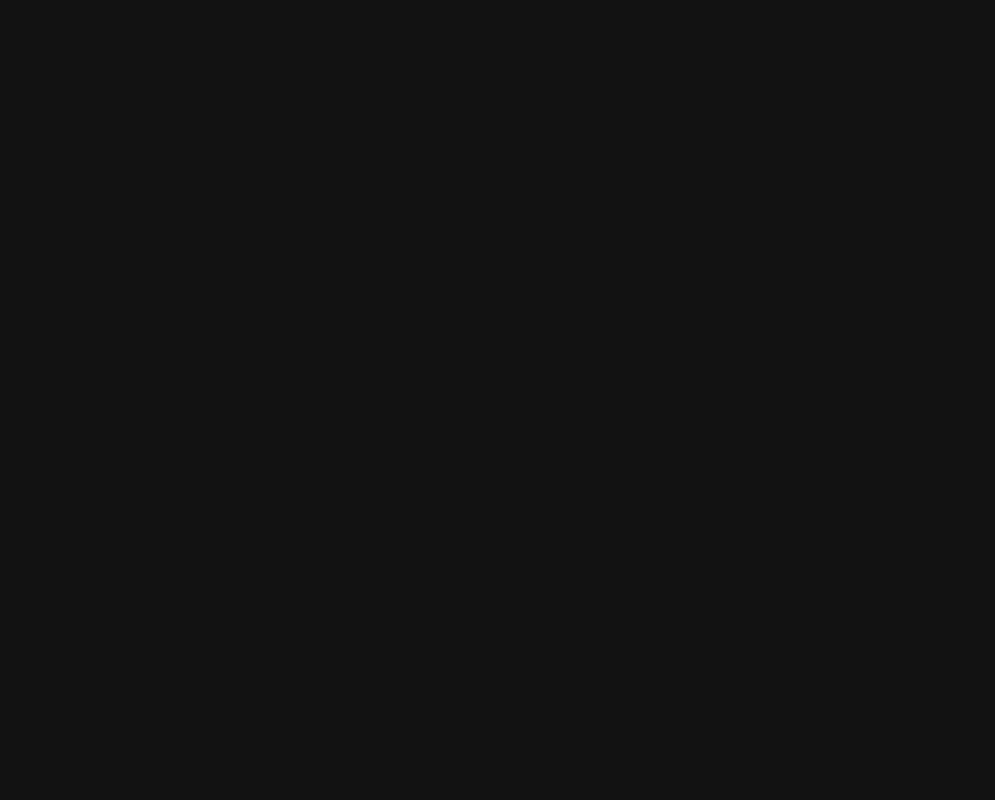
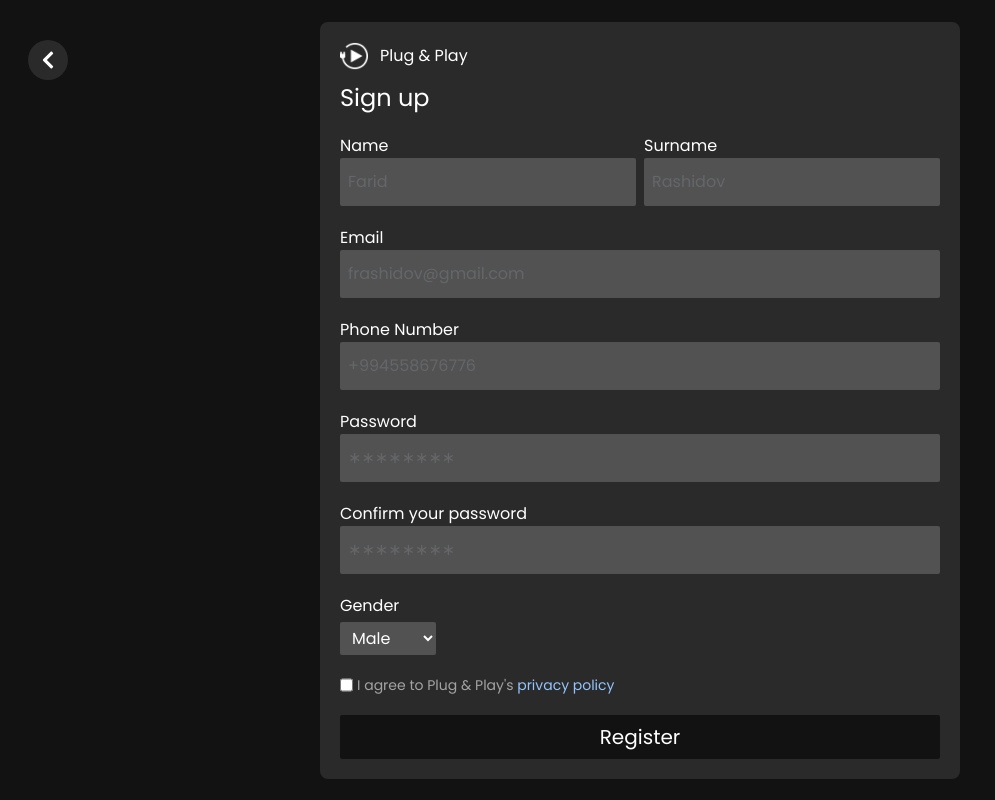
Before and after one commit to imrashidov/plug-and-play, a React (Vite) app: page /login/register in a window 1280 px wide. Before the commit this address had no page. Shown: the whole page, without its empty margins (0-995 px from the left). Built offline with nearby package versions, Linux system fonts and the light colour scheme.

Commit message:
Add: Register page and styles

```diff
--- a/src/App.jsx
+++ b/src/App.jsx
@@ -4,6 +4,7 @@ import Home from "./pages/Home";
 import Footer from "./components/Footer";
 import Login from "./pages/Login";
 import ForgotPassword from "./pages/ForgotPassword";
+import Register from "./pages/Register";
 
 function App() {
   const location = useLocation();
@@ -14,6 +15,7 @@ function App() {
         <Route path="/" element={<Home />} />
         <Route path="/login" element={<Login />} />
         <Route path="/login/forgot-password" element={<ForgotPassword />} />
+        <Route path="/login/register" element={<Register />} />
       </Routes>
       {location.pathname.includes("/login") || <Footer />}
     </>
--- a/src/index.css
+++ b/src/index.css
@@ -1,6 +1,12 @@
 @tailwind base;
 @tailwind components;
 @tailwind utilities;
+
+input::-webkit-outer-spin-button,
+input::-webkit-inner-spin-button {
+  -webkit-appearance: none;
+  margin: 0;
+}
 
 * {
   @apply no-underline;
@@ -381,6 +387,43 @@ footer a {
 }
 /* Login Page End */
 
-/* Forgot Password Page Start */
-
-/* Forgot Password Page End */
+/* Register Page Start */
+.register-container {
+  @apply flex justify-center h-screen items-center p-2;
+}
+.register-main {
+  @apply bg-dark-secondary p-5 rounded-lg !max-w-[40rem] w-full;
+}
+.register-main form {
+  @apply mt-5 flex flex-col gap-5 h-full;
+}
+.register-main form button {
+  @apply bg-dark-primary rounded-sm p-2 hover:shadow-xl transition-all duration-300;
+}
+.register-details {
+  @apply grid grid-cols-2 gap-2;
+}
+.register-input {
+  @apply w-full flex flex-col;
+}
+.register-input input {
+  @apply bg-neutral-600 rounded-sm h-10 px-2 py-6 outline-none placeholder:text-gray-400/25;
+}
+.register-privacy {
+  @apply flex gap-1;
+}
+.register-privacy input {
+  @apply checked:accent-neutral-700;
+}
+.register-privacy label {
+  @apply text-sm text-neutral-400;
+}
+.register-privacy label a {
+  @apply text-blue-300 hover:text-blue-400 transition-colors duration-300;
+}
+.register-gender {
+  @apply w-fit;
+}
+.register-gender select {
+  @apply bg-neutral-600 rounded-sm px-2 py-1 w-full mt-1 focus:outline-none;
+}
--- a/src/pages/ForgotPassword.jsx
+++ b/src/pages/ForgotPassword.jsx
@@ -6,7 +6,7 @@ import { useNavigate } from "react-router-dom";
 const ForgotPassword = () => {
   const navigate = useNavigate();
   return (
-    <section id="login">
+    <section id="forget-password">
       <div className="login-container">
         <button onClick={() => navigate(-1)} className="login-previous">
           <FaChevronLeft />
--- a/src/pages/Login.jsx
+++ b/src/pages/Login.jsx
@@ -43,7 +43,7 @@ const Login = () => {
           </form>
           <div className="login-register">
             <p>Not registered yet?</p>
-            <Link>Create an account</Link>
+            <Link to="/login/register">Create an account</Link>
           </div>
         </div>
       </div>
--- /dev/null
+++ b/src/pages/Register.jsx
@@ -0,0 +1,74 @@
+import { FaChevronLeft } from "react-icons/fa";
+import logo from "../assets/logo.png";
+import { Link, useNavigate } from "react-router-dom";
+
+const Register = () => {
+  const navigate = useNavigate();
+  return (
+    <section id="login">
+      <div className="register-container">
+        <button onClick={() => navigate(-1)} className="login-previous">
+          <FaChevronLeft />
+        </button>
+        <div className="register-main">
+          <div className="login-logo">
+            <img src={logo} alt="Brand Logo" />
+            <p>Plug & Play</p>
+          </div>
+          <div className="login-text">
+            <h2>Sign up</h2>
+          </div>
+          <form>
+            <div className="register-details">
+              <div className="register-input">
+                <label htmlFor="name">Name</label>
+                <input type="text" placeholder="Farid" />
+              </div>
+              <div className="register-input">
+                <label htmlFor="surname">Surname</label>
+                <input type="text" placeholder="Rashidov" />
+              </div>
+            </div>
+            <div className="register-input">
+              <label htmlFor="email">Email</label>
+              <input type="email" placeholder="frashidov@gmail.com" />
+            </div>
+            <div className="register-input">
+              <label htmlFor="number">Phone Number</label>
+              <input type="number" placeholder="+994558676776" />
+            </div>
+            <div className="register-input">
+              <label htmlFor="psw">Password</label>
+              <input type="password" placeholder="∗∗∗∗∗∗∗∗" />
+            </div>
+            <div className="register-input">
+              <label htmlFor="psw">Confirm your password</label>
+              <input type="password" placeholder="∗∗∗∗∗∗∗∗" />
+            </div>
+            <div className="register-gender">
+              <p>Gender</p>
+              <select name="gender" id="gender">
+                <option value="gender-male">Male</option>
+                <option value="gender-female">Female</option>
+                <option value="gender-other">Other</option>
+              </select>
+            </div>
+            <div className="register-privacy">
+              <input
+                type="checkbox"
+                value="privacyAndPolicy"
+                id="privacyAndPolicy"
+              />
+              <label htmlFor="privacyAndPolicy">
+                I agree to Plug & Play&apos;s <Link>privacy policy</Link>
+              </label>
+            </div>
+            <button>Register</button>
+          </form>
+        </div>
+      </div>
+    </section>
+  );
+};
+
+export default Register;
```
